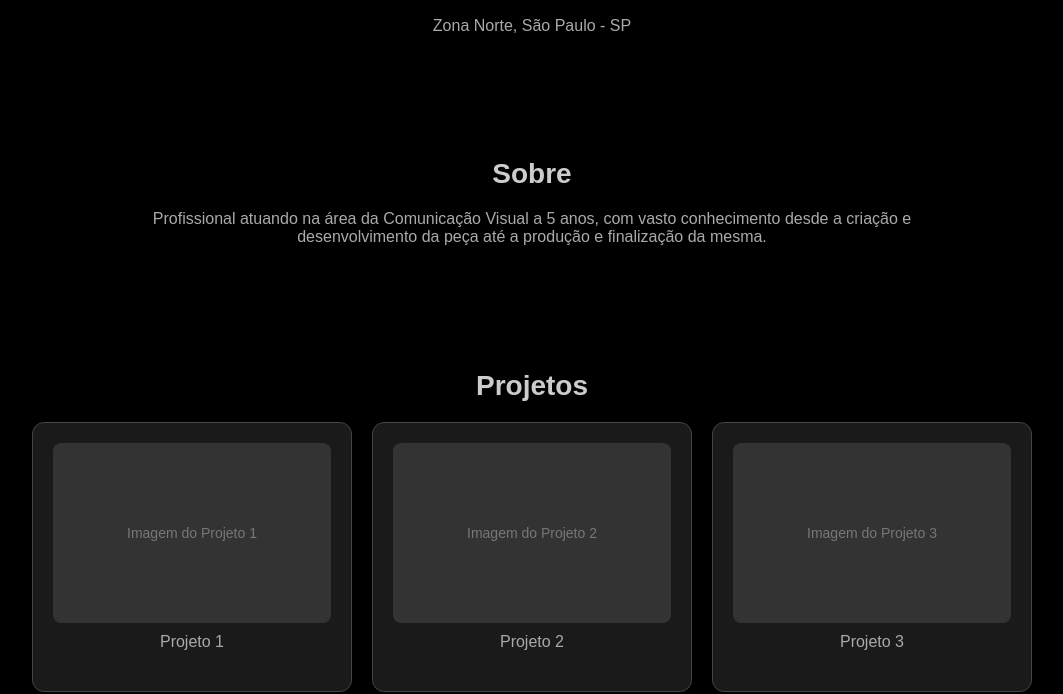
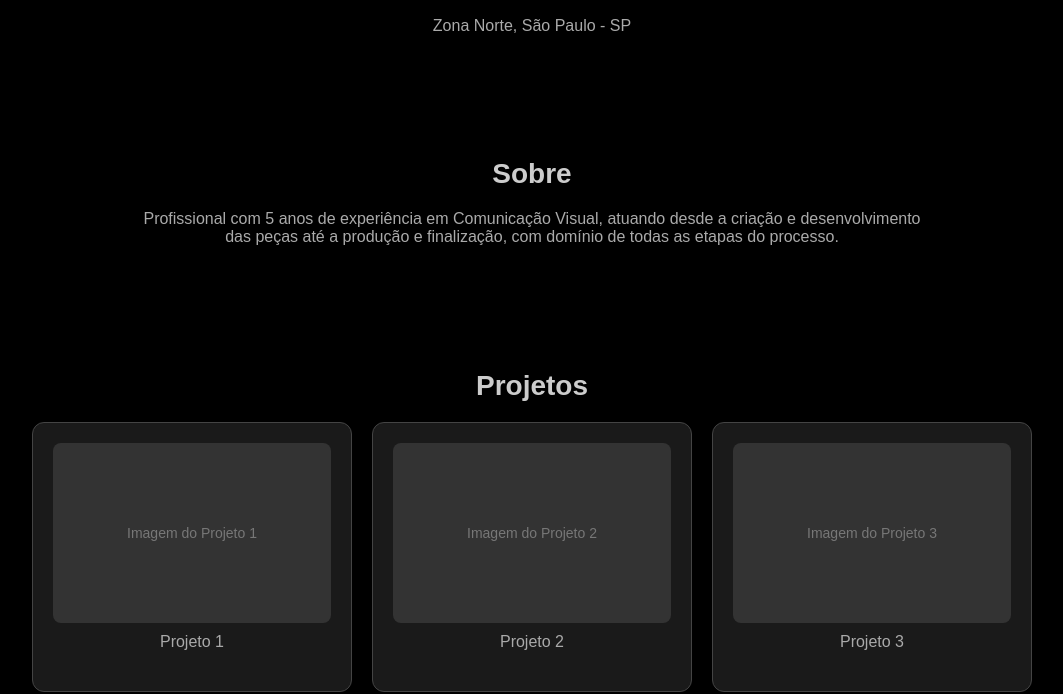
Before and after one commit to FoxMdz/portfolio-gabriel, a plain HTML site: page index.html in a window 1280 px wide. Shown: the part 137-831 px from the top of the page, without its empty margins (108-1171 px from the left). Drawn offline with Linux system fonts and the light colour scheme.

Commit message:
Atualizar o index.html

```diff
--- a/index.html
+++ b/index.html
@@ -99,7 +99,7 @@
 
   <section>
     <h2>Sobre</h2>
-    <p>Profissional atuando na área da Comunicação Visual a 5 anos, com vasto conhecimento desde a criação e desenvolvimento da peça até a produção e finalização da mesma.</p>
+    <p>Profissional com 5 anos de experiência em Comunicação Visual, atuando desde a criação e desenvolvimento das peças até a produção e finalização, com domínio de todas as etapas do processo.</p>
   </section>
 
   <section>
```
